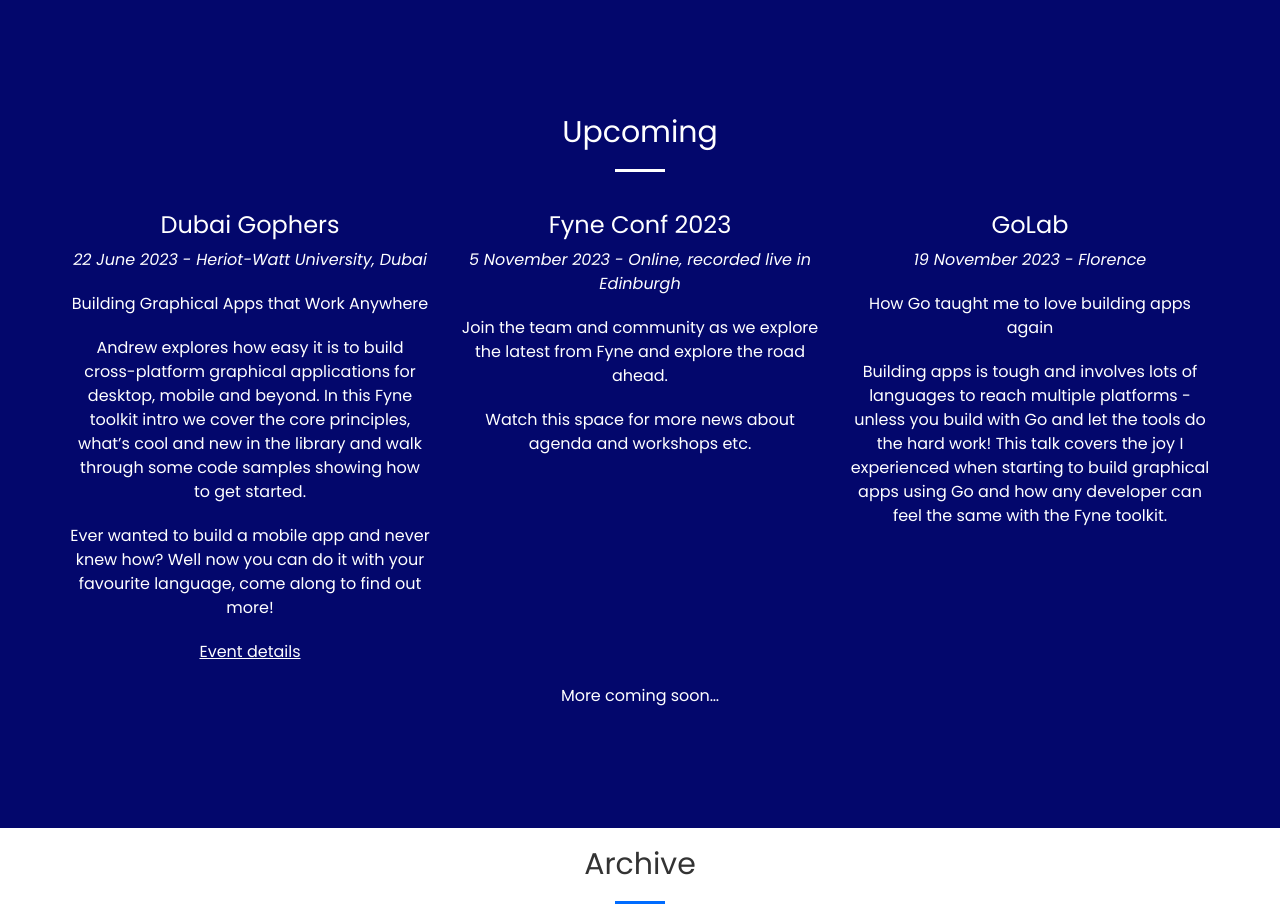
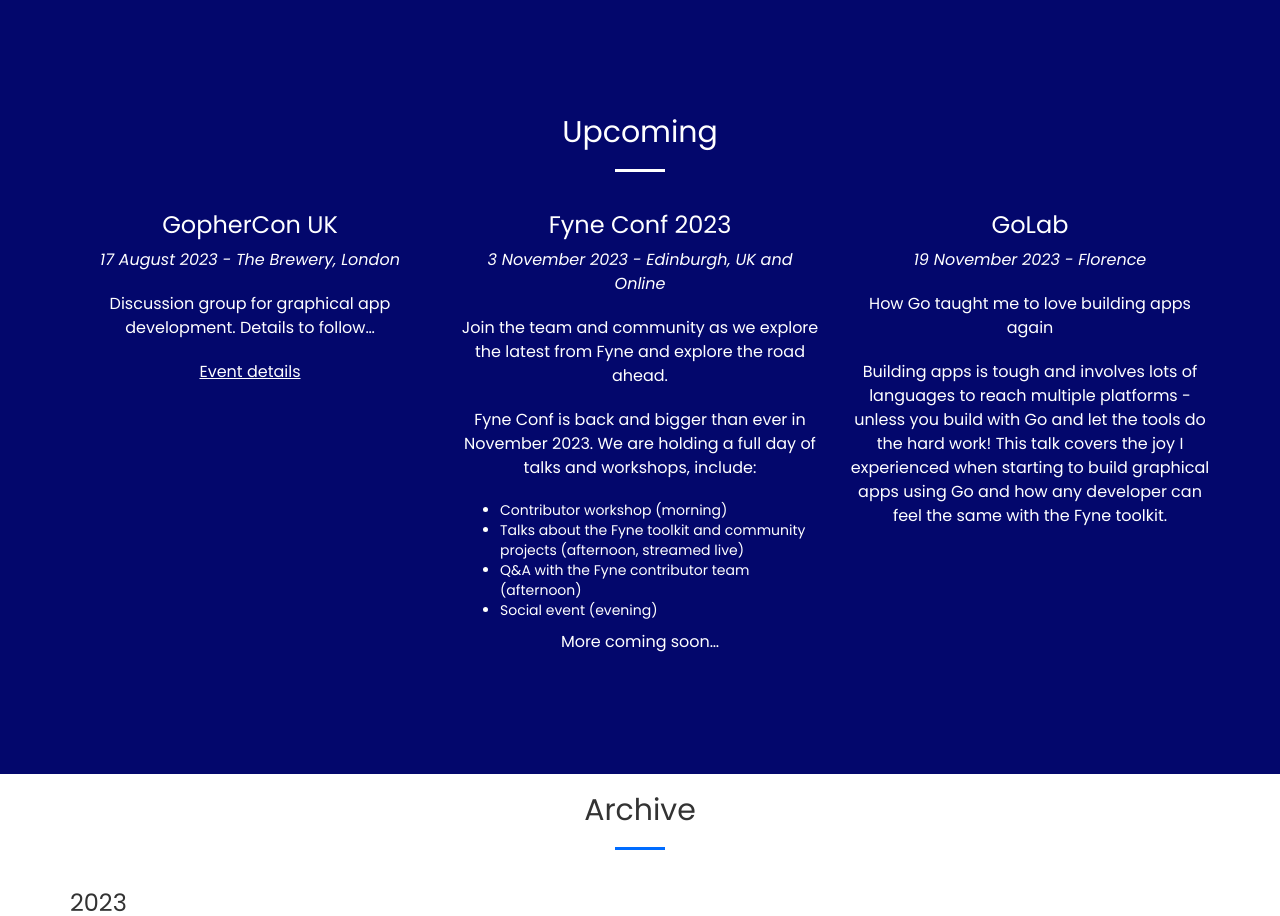
Before and after one commit to fyne-io/fyne-io.github.io, a Jekyll site: the page built from events/index.md, in a window 1280 px wide and 1400 px high, cut to the strip 340-1256 px from the top of the window. Built offline with Jekyll 4.4.1, drawn with Linux system fonts in a browser that asks for light colours; some of the changed text lies outside the part shown.

Commit message:
Update events for FyneConf details and group by year

```diff
--- a/events/index.md
+++ b/events/index.md
@@ -24,30 +24,30 @@
 <div class="row">
 
 <div class="col-lg-4 text-center" markdown="1">
-### Dubai Gophers
+### GopherCon UK
 
-*22 June 2023 - Heriot-Watt University, Dubai*
+*17 August 2023 - The Brewery, London*
 
-Building Graphical Apps that Work Anywhere
+Discussion group for graphical app development. Details to follow...
 
-Andrew explores how easy it is to build cross-platform graphical applications for desktop, mobile and beyond.
-In this Fyne toolkit intro we cover the core principles, what's cool and new in the library and walk through some code samples showing how to get started.
-
-Ever wanted to build a mobile app and never knew how? Well now you can do it with your favourite language, come along to find out more!
-
-[Event details](https://www.meetup.com/dubai-gophers/events/293836894/)
+[Event details](https://gopherconuk.co.uk)
 </div>
 
 <div class="col-lg-4 text-center" markdown="1">
 ### Fyne Conf 2023
 
-*5 November 2023 - Online, recorded live in Edinburgh*
+*3 November 2023 - Edinburgh, UK and Online*
 
 Join the team and community as we explore the latest from Fyne and explore the road ahead.
 
-Watch this space for more news about agenda and workshops etc.
+Fyne Conf is back and bigger than ever in November 2023. We are holding a full day of talks and workshops, include:
+
+* Contributor workshop (morning)
+* Talks about the Fyne toolkit and community projects (afternoon, streamed live)
+* Q&A with the Fyne contributor team (afternoon)
+* Social event (evening)
+
 </div>
-
 
 <div class="col-lg-4 text-center" markdown="1">
 ### GoLab
@@ -94,6 +94,31 @@
 <div class="container">
 <div class="row">
 
+<div class="col-lg-12">
+<h3>2023</h3>
+</div>
+
+</div>
+</div>
+
+<div class="container">
+<div class="row">
+
+<div class="col-lg-4 text-center" markdown="1">
+### Dubai Gophers
+
+*22 June 2023 - Heriot-Watt University, Dubai*
+
+Building Graphical Apps that Work Anywhere
+
+Andrew explores how easy it is to build cross-platform graphical applications for desktop, mobile and beyond.
+In this Fyne toolkit intro we cover the core principles, what's cool and new in the library and walk through some code samples showing how to get started.
+
+Ever wanted to build a mobile app and never knew how? Well now you can do it with your favourite language, come along to find out more!
+
+[Event details](https://www.meetup.com/dubai-gophers/events/293836894/)
+</div>
+
 <div class="col-lg-4 text-center" markdown="1">
 ### OpenUK State of Open Subset
 
@@ -122,6 +147,12 @@
 [Event details](https://www.meetup.com/edinburgh-golang-meetup/events/293858630/)
 </div>
 
+</div>
+</div>
+
+<div class="container">
+<div class="row">
+
 <div class="col-lg-4 text-center" markdown="1">
 ### Cup-O-Go Podcast
 
@@ -133,12 +164,6 @@
 
 [Episode details](https://cupogo.dev/episodes/why-would-they-change-math-math-is-math-also-the-internet-is-on-strike-and-other-go-news)
 </div>
-
-</div>
-</div>
-
-<div class="container">
-<div class="row">
 
 <div class="col-lg-4 text-center" markdown="1">
 ### Open Source Summit North America 2023
@@ -164,6 +189,12 @@
 [Episode details](https://changelog.com/gotime/271)
 </div>
 
+</div>
+</div>
+
+<div class="container">
+<div class="row">
+
 <div class="col-lg-4 text-center" markdown="1">
 ### Edinburgh Gophers
 
@@ -177,6 +208,20 @@
 Ever wanted to build a mobile app and never knew how? Well now you can do it with your favourite language, come along to find out more!
 
 [Video excerpt](https://youtu.be/7HCDtv2ub8Q) - [Event details](https://www.meetup.com/edinburgh-golang-meetup/events/291468268/)
+</div>
+
+</div>
+</div>
+
+<div class="container">
+<div class="row">
+
+<div class="col-lg-12"></div>
+</div>
+
+<div class="container">
+<div class="row">
+<h3>2022</h3>
 </div>
 
 </div>
@@ -219,6 +264,16 @@
 We will walk through an example of adding a GUI in Fyne to an existing Go command line program, showing off a variety of widgets and customisation that's possible. We'll talk about the pros and cons of using a toolkit that has been built from the ground up for Go, as opposed to bindings for more well-known toolkits like Qt, GTK or Tk.
 
 [Slides](https://github.com/nickjwhite/fynetalk-golangbristol2022) - [Event details](meetup.com/golang-bristol/events/286771024/)
+</div>
+
+</div>
+</div>
+
+<div class="container">
+<div class="row">
+
+<div class="col-lg-12">
+<h3>2021</h3>
 </div>
 
 </div>
@@ -317,6 +372,16 @@
 <div class="container">
 <div class="row">
 
+<div class="col-lg-12">
+<h3>2020 and Earlier</h3>
+</div>
+
+</div>
+</div>
+
+<div class="container">
+<div class="row">
+
 <div class="col-lg-4 text-center" markdown="1">
 ### Fyne Conf 2020
 
@@ -377,6 +442,7 @@
 [Event details](https://www.meetup.com/golangvan/events/263156126/)
 </div>
 
+
 <div class="col-lg-4 text-center" markdown="1">
 ### Easily build cross platform graphical applictions with Fyne
 
```
